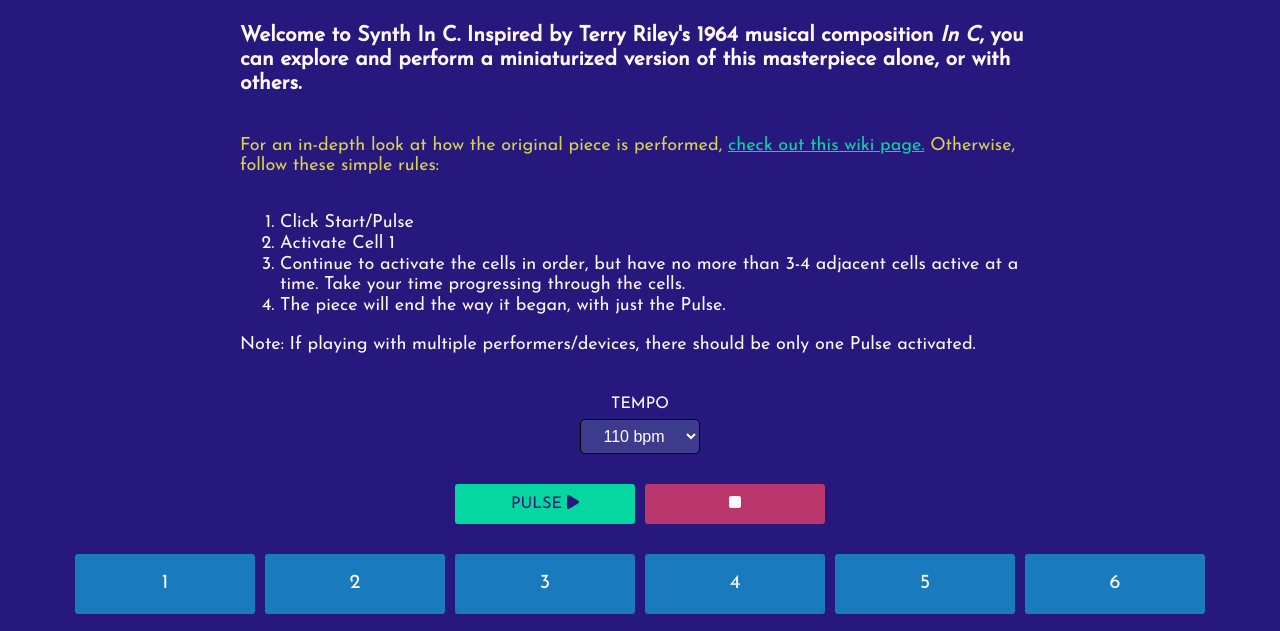
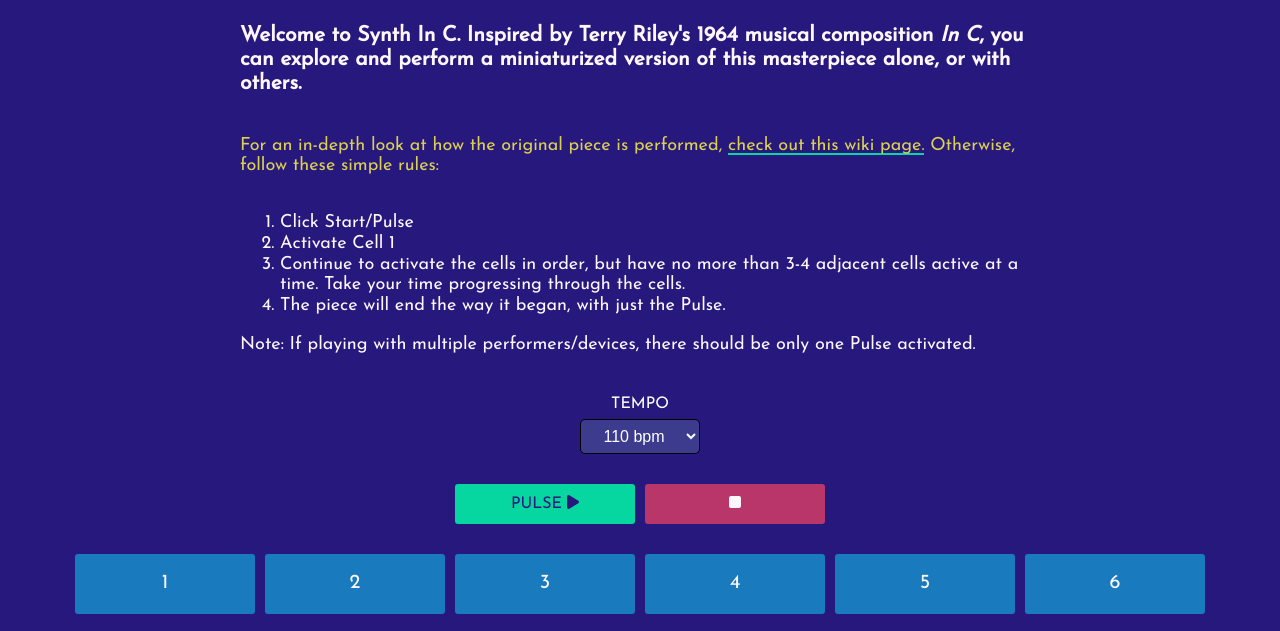
Before and after one commit to jugata/sound-project, a website built with webpack: page public/index.html in a window 1280 px wide. Shown: the part 127-758 px from the top of the page. Built offline with nearby package versions, Linux system fonts and the light colour scheme.

Commit message:
added css for <a>

```diff
--- a/public/style.css
+++ b/public/style.css
@@ -21,7 +21,20 @@
 }
 
 a {
-  color: #06D6A0;
+  color: #DBD053;
+  text-decoration: none;
+  background-image: linear-gradient(#222b40, #222b40),
+    linear-gradient(#06D6A0, #06D6A0),
+    linear-gradient(#B8366A, #B8366A);
+  background-size: 20px 2px, 100% 2px, 0 2px;
+  background-position: calc(20px * -1) 100%, 100% 100%, 0 100%;
+  background-repeat: no-repeat;
+  transition: background-size 2s linear;
+}
+
+a:hover {
+  background-size: 20px 2px, 0 2px, 100% 2px;
+  background-position: calc(100% + 20px) 100%, 100% 100%, 0 100%;
 }
 
  h1 {
```
